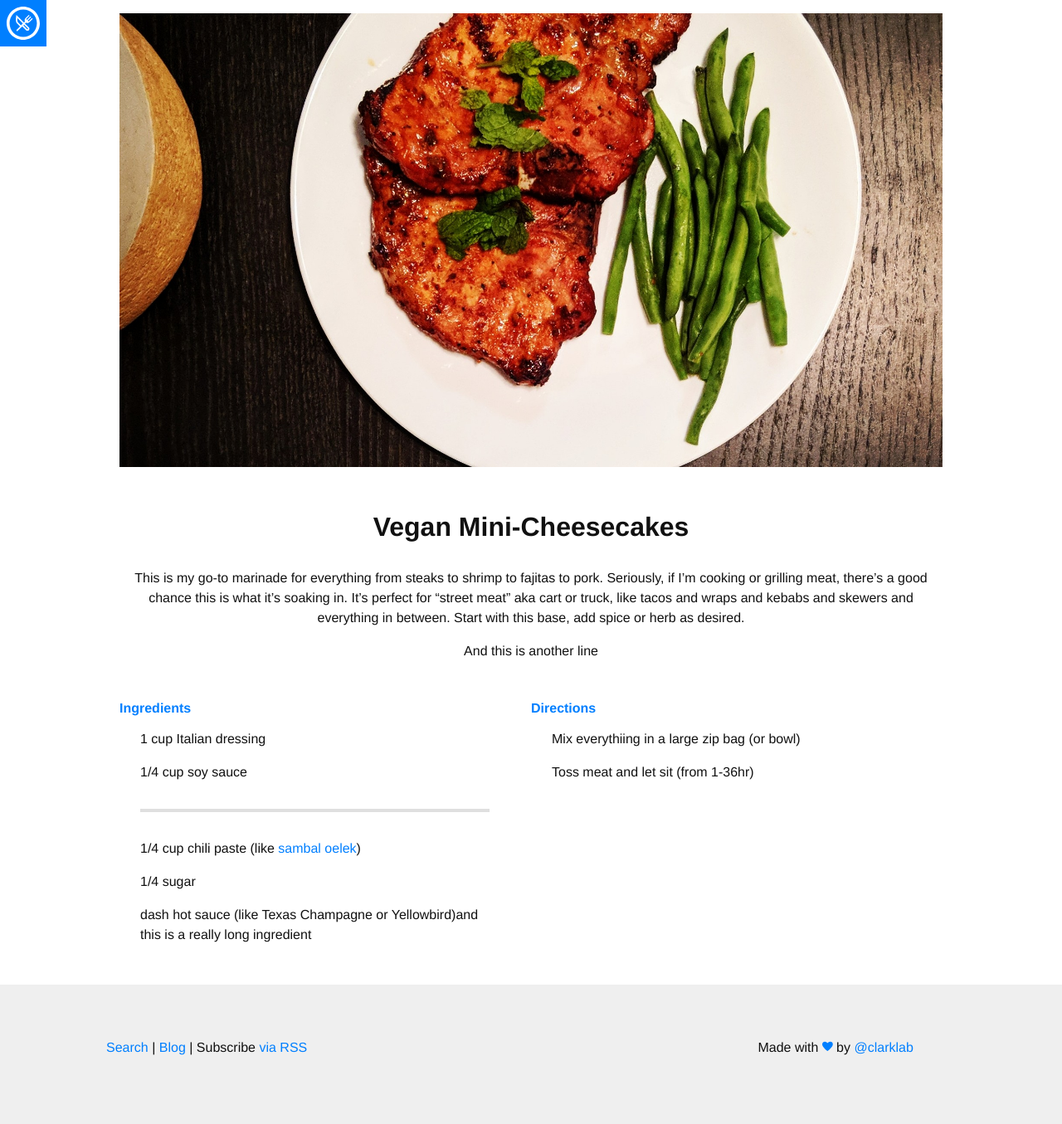
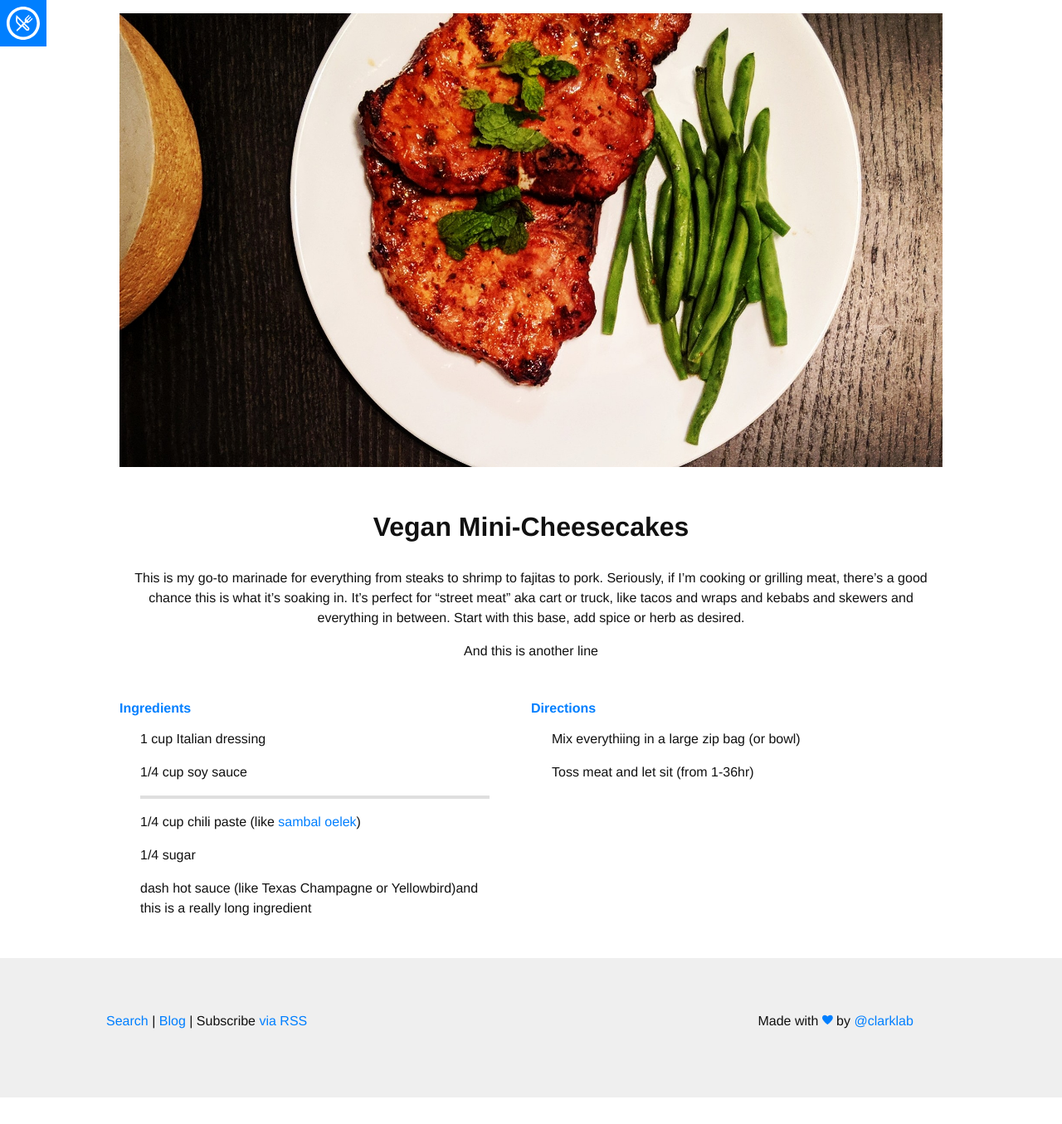
Before and after one commit to lynda365/lynda365.github.io, a Jekyll site: the page built from _recipes/vegan-mini-cheesecakes.md, in a window 1280 px wide. Shown: the whole page at 83% size. Built offline with Jekyll 4.4.1, drawn with Linux system fonts in a browser that asks for light colours; nearby versions of some CDN libraries; some web fonts are replaced; after the commit the page ends 1323 px from its top, so only the background shows below that.

Commit message:
Update bass.css

```diff
--- a/css/bass.css
+++ b/css/bass.css
@@ -153,8 +153,8 @@ pre {
 }
 
 hr {
-  margin-top: 2rem;
-  margin-bottom: 2rem;
+  margin-top: 1rem;
+  margin-bottom: 1rem;
 }
 
 blockquote {
```
